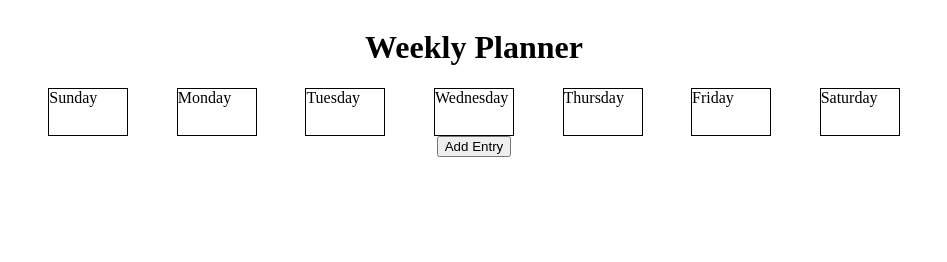
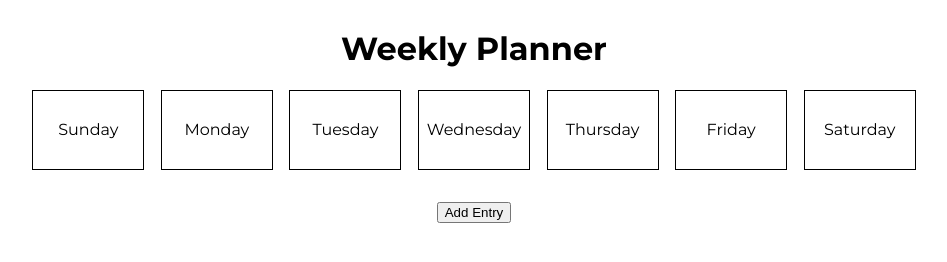
Before and after one commit to wang-lawrence/week-planner, a website: page index.html in a window 1280 px wide. Shown: the whole page, without its empty margins (166-1113 px from the left). Drawn offline with Linux system fonts and the light colour scheme.

Commit message:
Added things plus basic modal.

```diff
--- a/index.html
+++ b/index.html
@@ -5,37 +5,41 @@
   <meta name="viewport" content="width=device-width, initial-scale=1.0">
   <title>Week Planner</title>
   <link rel="stylesheet" href="styles.css">
+  <link rel="preconnect" href="https://fonts.googleapis.com">
+  <link rel="preconnect" href="https://fonts.gstatic.com" crossorigin>
+  <link href="https://fonts.googleapis.com/css2?family=Montserrat:wght@100;200;300;400;500;600;700;800;900&display=swap"
+    rel="stylesheet">
 </head>
 <body>
   <div class="container">
     <div class="row justify-center">
       <h1>Weekly Planner</h1>
     </div>
-    <div class="row justify-space-around align-center" id="days">
-      <div>
+    <div class="row justify-space-around" id="days">
+      <div class="days-of-the-week">
         <a>Sunday</a>
       </div>
-      <div>
+      <div class="days-of-the-week">
         <a>Monday</a>
       </div>
-      <div>
+      <div class="days-of-the-week">
         <a>Tuesday</a>
       </div>
-      <div>
+      <div class="days-of-the-week">
         <a>Wednesday</a>
       </div>
-      <div>
+      <div class="days-of-the-week">
         <a>Thursday</a>
       </div>
-      <div>
+      <div class="days-of-the-week">
         <a>Friday</a>
       </div>
-      <div>
+      <div class="days-of-the-week">
         <a>Saturday</a>
       </div>
     </div>
     <div class="row justify-center">
-      <button type="button">Add Entry</button>
+      <button type="button" id="add-entry-button">Add Entry</button>
     </div>
   </div>
   <script src="main.js"></script>
--- a/styles.css
+++ b/styles.css
@@ -1,5 +1,9 @@
 * {
   box-sizing: border-box;
+}
+
+body {
+  font-family: Montserrat, sans-serif;
 }
 
 .container {
@@ -26,6 +30,16 @@
 
 #days > div {
   border: 1px solid black;
-  width: 5rem;
-  height: 3rem;
+  width: 7rem;
+  height: 5rem;
 }
+
+.days-of-the-week {
+  display: flex;
+  align-items: center;
+  justify-content: center;
+}
+
+#add-entry-button {
+  margin-top: 2rem;
+}
```
